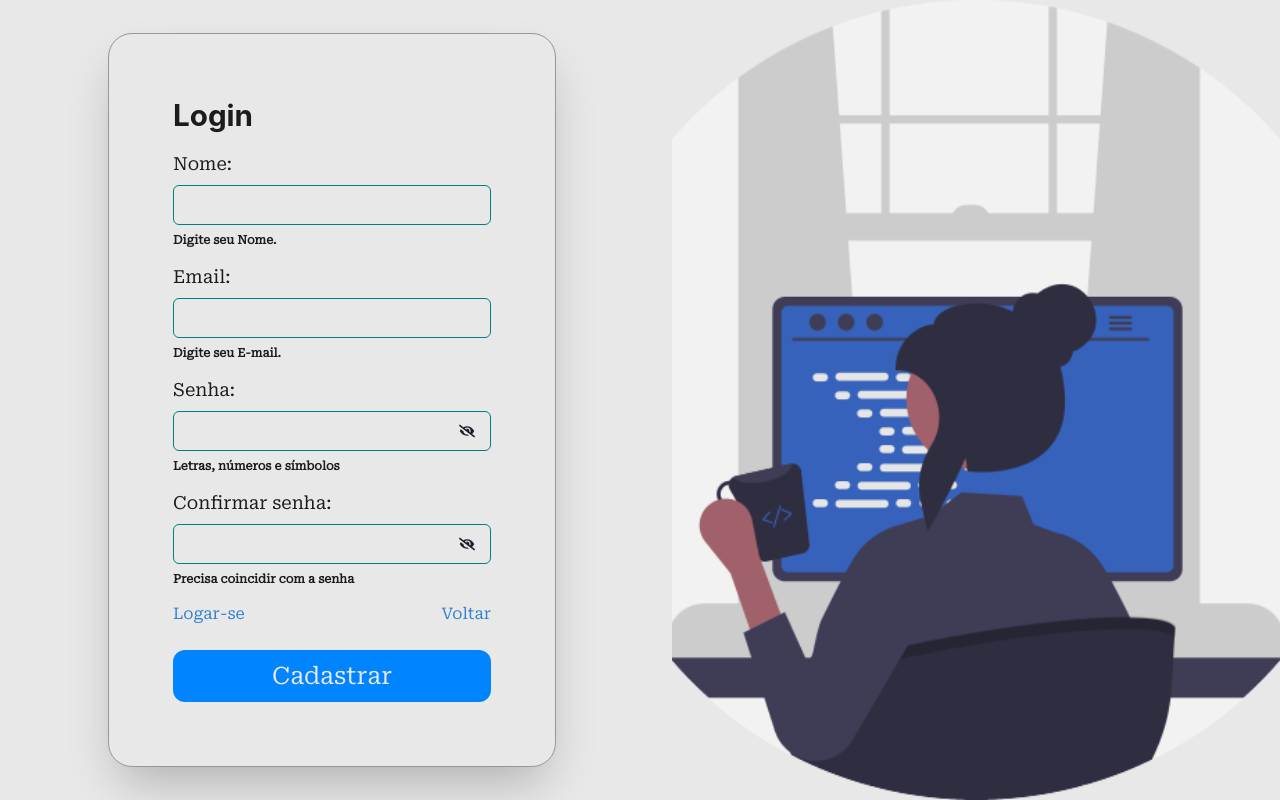
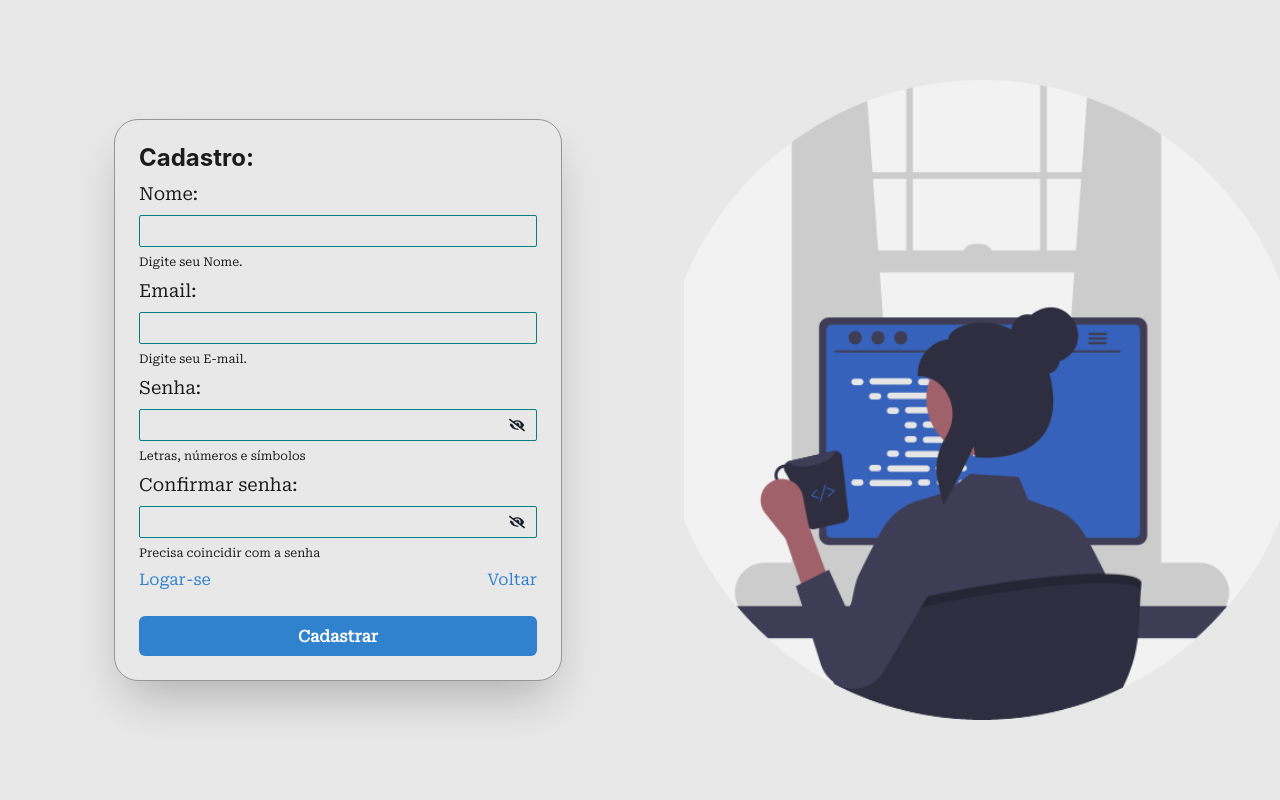
Before and after one commit to kevinaryeldev/whats-next, a React (Vite) app: page /register in a window 1280 px wide. Built offline with nearby package versions, Linux system fonts and the light colour scheme; no server answers; a web font is replaced by a local one.

Commit message:
style(Login/Register): More responsive on mobile

```diff
--- a/src/components/LoginRegister/index.tsx
+++ b/src/components/LoginRegister/index.tsx
@@ -2,13 +2,19 @@ import { Stack, Flex, Image } from '@chakra-ui/react'
 import img from './../../assets/img/Img.png'
 import { ComponentWithChildren } from '../../utils/interface'
 import { PageWrapper } from '../chakraComponents'
+import img2 from './../../assets/img/AnotherBackground.jpg'
 
 const LoginRegister = ({ children }: ComponentWithChildren) => {
   return (
     <PageWrapper>
-      <Stack minH={'100vh'} direction={{ base: 'column', md: 'row' }}>
+      <Stack minH={'100vh'} direction={['column', 'row']}>
         <Flex
-          p={[3, 5, 7]}
+          bgSize={'cover'}
+          bgImage={[img2, null, 'unset']}
+          bgPosition={'center'}
+          bgRepeat="no-repeat"
+          paddingX={[7, 10]}
+          paddingY={3}
           flex={1}
           align={'center'}
           justify={'center'}
@@ -16,8 +22,18 @@ const LoginRegister = ({ children }: ComponentWithChildren) => {
         >
           {children}
         </Flex>
-        <Flex flex={1} justify={'center'} align={'stretch '}>
-          <Image alt={'Login Image'} objectFit={'cover'} src={img} />
+        <Flex
+          flex={1}
+          justify={'center'}
+          align={'center'}
+          display={['none', null, 'flex']}
+        >
+          <Image
+            alt={'Login Image'}
+            objectFit={'cover'}
+            src={img}
+            height="80%"
+          />
         </Flex>
       </Stack>
     </PageWrapper>
--- a/src/pages/Register/index.tsx
+++ b/src/pages/Register/index.tsx
@@ -9,6 +9,7 @@ import {
   Input,
   InputGroup,
   InputRightElement,
+  LightMode,
   Stack,
   useToast,
 } from '@chakra-ui/react'
@@ -18,9 +19,8 @@ import LoginRegister from '../../components/LoginRegister'
 import registerSchema from '../../utils/shemas/register'
 import { useColorModeValue, useColorMode } from '@chakra-ui/react'
 import { FaEye, FaEyeSlash } from 'react-icons/fa'
-import { ButtonNew } from '../../components/chakraComponents'
 import { Link, useNavigate } from 'react-router-dom'
-import { useReducer } from 'react'
+import { useEffect, useReducer } from 'react'
 import { DataRegister } from '../../utils/interface'
 import { useAppDispatch, useAppSelector } from '../../app/hooks'
 import { registerUser, userSlice } from '../../app/features/admin/adminSlice'
@@ -73,36 +73,42 @@ const Register = () => {
   const dispatch = useAppDispatch()
   const userSelector = useAppSelector((state) => state.user)
   const navigate = useNavigate()
+
   const submitRegister = async (data: DataRegister) => {
     data.passwordConfirm && delete data.passwordConfirm
-    await dispatch(registerUser(data)).then(() => {
-      setTimeout(() => {
-        userSelector.isLoggedIn
-          ? toast({
+    await dispatch(registerUser(data))
+  }
+
+  useEffect(() => {
+    if (userSelector.status?.register === 'sucess') {
+      toast({
         title: 'Cadastro bem sucedido',
         description: 'Você será redirecionado em breve',
         status: 'success',
         duration: 3000,
         isClosable: true,
-            }) && navigate('/dashboard')
-          : toast({
+      })
+      setTimeout(() => {
+        navigate('/dashboard')
+      }, 500)
+    } else if (userSelector.status?.register === 'failed') {
+      toast({
         title: 'Erro no cadastro',
         description: userSelector?.error,
         status: 'error',
         isClosable: true,
       })
-      }, 100)
-    })
     }
+  }, [userSelector.status.register])
 
   return (
     <LoginRegister>
       <Stack
         as={'form'}
-        spacing={4}
+        spacing={2}
         w={'full'}
         maxW={'md'}
-        padding={['2rem', '3rem', '4rem']}
+        padding={'1.5rem'}
         border="1px solid"
         background={'gray.400'}
         borderColor={useColorModeValue('gray.300', 'gray.200')}
@@ -110,64 +116,71 @@ const Register = () => {
         boxShadow={'2xl'}
         onSubmit={handleSubmit(submitRegister)}
       >
-        <Heading fontSize={'3xl'} color={'gray.100'}>
-          Login
+        <Heading fontSize={['md', 'lg', '2xl']} color={'gray.100'}>
+          Cadastro:
         </Heading>
         <FormControl id="name" isInvalid={errors.name}>
-          <FormLabel fontSize={'lg'} color={'gray.100'}>
+          <FormLabel fontSize={['md', null, 'lg']} color={'gray.100'}>
             Nome:
           </FormLabel>
-          <Input borderColor="teal" autoComplete="name" {...register('name')} />
+          <Input
+            borderColor="teal"
+            size={['xs', 'sm']}
+            autoComplete="name"
+            {...register('name')}
+          />
           {!errors.email ? (
-            <FormHelperText
-              color={'gray.100'}
-              fontWeight={'semibold'}
-              fontSize="xs"
-            >
+            <FormHelperText color={'gray.100'} fontSize={'xs'}>
               Digite seu Nome.
             </FormHelperText>
           ) : (
-            <FormErrorMessage fontSize="xs" color={'alertL.100'}>
+            <FormErrorMessage
+              fontSize="xs"
+              fontWeight={'semibold'}
+              color={'alertL.100'}
+            >
               {errors.name.message}
             </FormErrorMessage>
           )}
         </FormControl>
         <FormControl id="email" isInvalid={errors.email}>
-          <FormLabel fontSize={'lg'} color={'gray.100'}>
+          <FormLabel fontSize={['md', null, 'lg']} color={'gray.100'}>
             Email:
           </FormLabel>
           <Input
+            size={['xs', 'sm']}
             type="email"
             borderColor="teal"
             autoComplete="email"
             {...register('email')}
           />
           {!errors.email ? (
-            <FormHelperText
-              color={'gray.100'}
-              fontWeight={'semibold'}
-              fontSize="xs"
-            >
+            <FormHelperText color={'gray.100'} fontSize="xs">
               Digite seu E-mail.
             </FormHelperText>
           ) : (
-            <FormErrorMessage fontSize="xs" color={'alertL.100'}>
+            <FormErrorMessage
+              fontSize="xs"
+              fontWeight={'semibold'}
+              color={'alertL.100'}
+            >
               {errors.email.message}
             </FormErrorMessage>
           )}
         </FormControl>
         <FormControl id="password" isInvalid={errors.password}>
-          <FormLabel fontSize={'lg'} color={'gray.100'}>
+          <FormLabel fontSize={['md', null, 'lg']} color={'gray.100'}>
             Senha:
           </FormLabel>
           <InputGroup>
             <Input
+              size={['xs', 'sm']}
               type={viewPasswordState.showPassword ? 'text' : 'password'}
               borderColor="teal"
               autoComplete="current-password"
               {...register('password')}
             />
-            <InputRightElement width="3rem">
+            <InputRightElement height={'full'}>
               <IconButton
                 _hover={{ background: 'inherit' }}
                 _active={{ background: 'inherit' }}
@@ -183,31 +196,32 @@ const Register = () => {
             </InputRightElement>
           </InputGroup>
           {!errors.password ? (
-            <FormHelperText
-              fontSize="xs"
-              color={'gray.100'}
-              fontWeight={'semibold'}
-            >
+            <FormHelperText fontSize="xs" color={'gray.100'}>
               Letras, números e símbolos
             </FormHelperText>
           ) : (
-            <FormErrorMessage fontSize="xs" color={'alertL.100'}>
+            <FormErrorMessage
+              fontWeight={'semibold'}
+              fontSize="xs"
+              color={'alertL.100'}
+            >
               {errors.password.message}
             </FormErrorMessage>
           )}
         </FormControl>
         <FormControl id="passwordConfirm" isInvalid={errors.passwordConfirm}>
-          <FormLabel fontSize={'lg'} color={'gray.100'}>
+          <FormLabel fontSize={['md', null, 'lg']} color={'gray.100'}>
             Confirmar senha:
           </FormLabel>
           <InputGroup>
             <Input
+              size={['xs', 'sm']}
               type={viewPasswordState.showPasswordConfirm ? 'text' : 'password'}
               borderColor="teal"
               autoComplete="off"
               {...register('passwordConfirm')}
             />
-            <InputRightElement width="3rem">
+            <InputRightElement height={'full'}>
               <IconButton
                 _hover={{ background: 'inherit' }}
                 _active={{ background: 'inherit' }}
@@ -229,15 +243,15 @@ const Register = () => {
             </InputRightElement>
           </InputGroup>
           {!errors.password ? (
-            <FormHelperText
-              color={'gray.100'}
-              fontWeight={'semibold'}
-              fontSize="xs"
-            >
+            <FormHelperText color={'gray.100'} fontSize="xs">
               Precisa coincidir com a senha
             </FormHelperText>
           ) : (
-            <FormErrorMessage fontSize="xs" color={'alertL.100'}>
+            <FormErrorMessage
+              fontWeight={'semibold'}
+              fontSize="xs"
+              color={'alertL.100'}
+            >
               {errors.password.message}
             </FormErrorMessage>
           )}
@@ -252,9 +266,28 @@ const Register = () => {
             <Link to={'/login'}>Logar-se</Link>
             <Link to={'/'}>Voltar</Link>
           </Stack>
-          <ButtonNew type="submit" padding="2" w={'full'}>
+          <LightMode>
+            {userSelector.status.register === 'loading' ? (
+              <Button
+                padding="2"
+                w="full"
+                isLoading
+                loadingText="Cadastrando..."
+                colorScheme="blue"
+                variant="outline"
+              />
+            ) : (
+              <Button
+                type="submit"
+                padding={['1.5', '2']}
+                w="full"
+                variant="solid"
+                colorScheme="blue"
+              >
                 Cadastrar
-          </ButtonNew>
+              </Button>
+            )}
+          </LightMode>
         </Stack>
       </Stack>
     </LoginRegister>
```
Also changed, not shown: src/pages/Login/index.tsx (+46 -26 lines), src/assets/img/AnotherBackground.jpg (added). Lines whose indentation alone changed are shown as unchanged.
